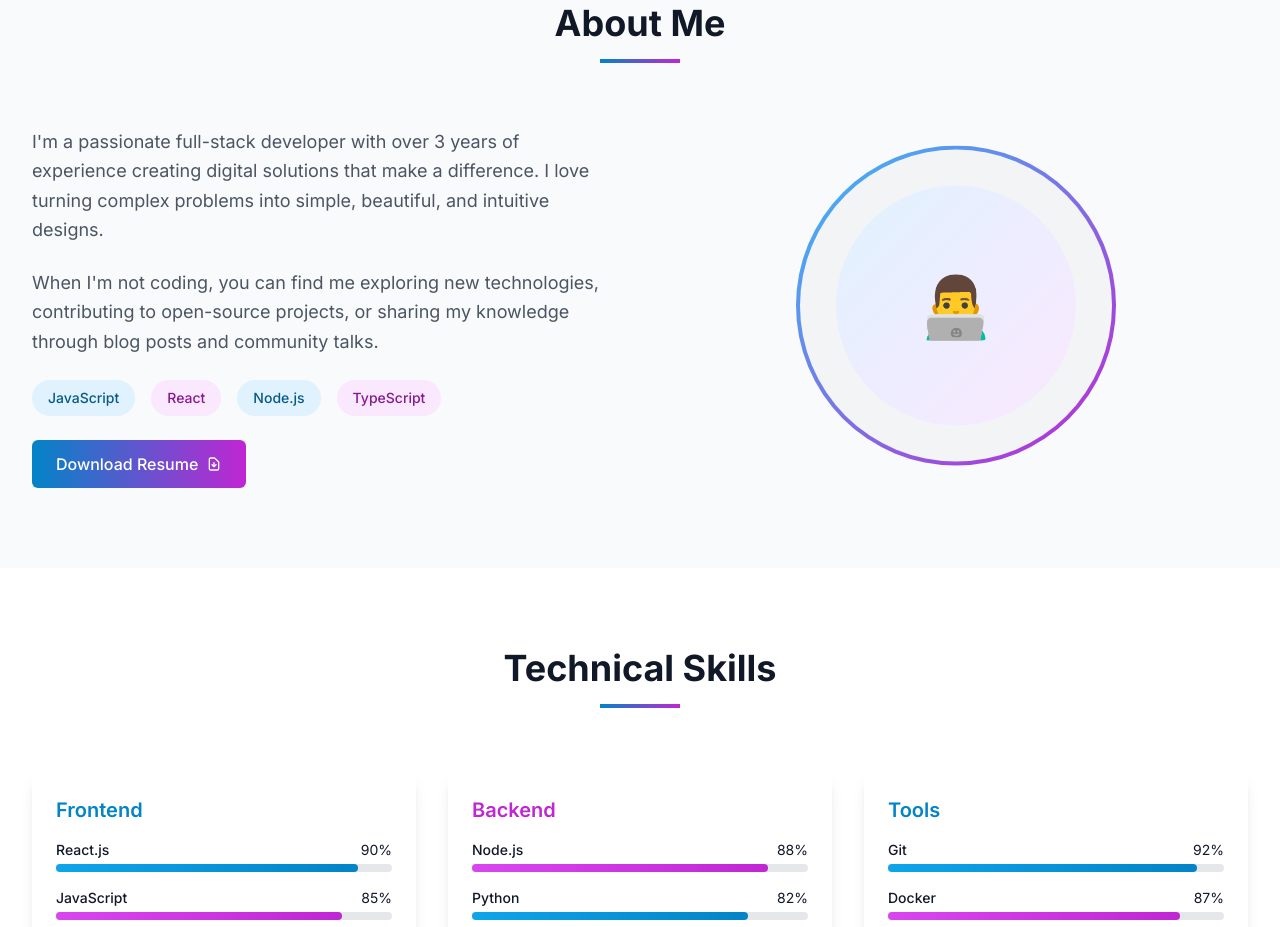
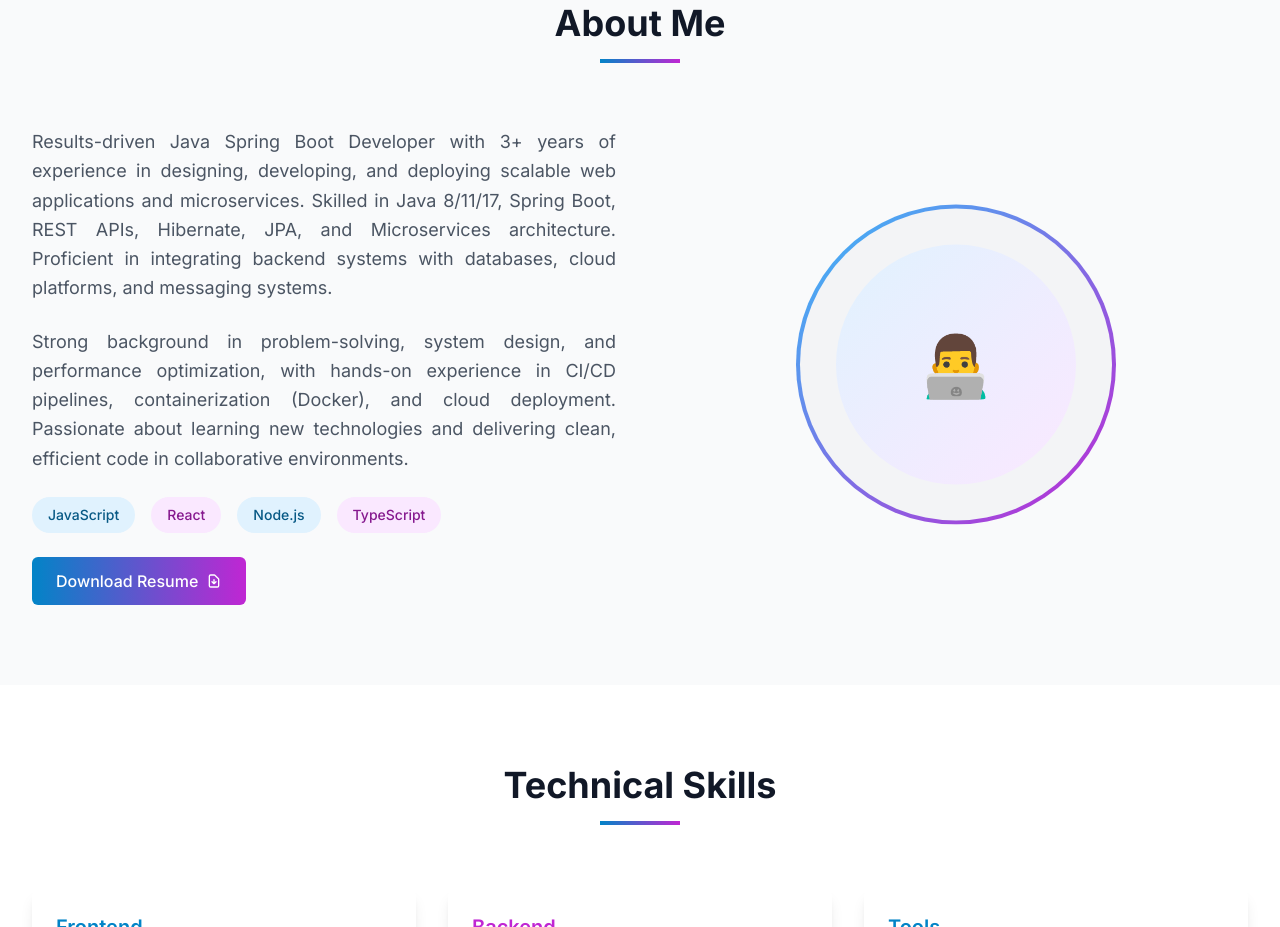
Before and after one commit to MannemLokesh/Portfolio, a plain HTML site: page index.html in a window 1280 px wide. Shown: the part 877-1804 px from the top of the page. Drawn offline with nearby package versions, Linux system fonts and the light colour scheme.

Commit message:
Update index.html

```diff
--- a/index.html
+++ b/index.html
@@ -313,11 +313,14 @@
             </div>
             <div class="grid grid-cols-1 lg:grid-cols-2 gap-12 items-center">
                 <div class="space-y-6">
-                    <p class="text-lg text-gray-600 dark:text-gray-300 leading-relaxed">
-                        I'm a passionate full-stack developer with over 3 years of experience creating digital solutions that make a difference. I love turning complex problems into simple, beautiful, and intuitive designs.
+                    <p class="text-lg text-gray-600 dark:text-gray-300 leading-relaxed" style="text-align: justify;">
+                        Results-driven Java Spring Boot Developer with 3+ years of experience in designing, developing, and deploying scalable web applications and microservices. Skilled in Java 8/11/17, Spring Boot, REST APIs, Hibernate, JPA, and Microservices architecture. Proficient in integrating backend systems with databases, cloud platforms, and messaging systems.
                     </p>
-                    <p class="text-lg text-gray-600 dark:text-gray-300 leading-relaxed">
+                    <!--<p class="text-lg text-gray-600 dark:text-gray-300 leading-relaxed">
                         When I'm not coding, you can find me exploring new technologies, contributing to open-source projects, or sharing my knowledge through blog posts and community talks.
+                    </p> -->
+                    <p class="text-lg text-gray-600 dark:text-gray-300 leading-relaxed" style="text-align: justify;">
+                       Strong background in problem-solving, system design, and performance optimization, with hands-on experience in CI/CD pipelines, containerization (Docker), and cloud deployment. Passionate about learning new technologies and delivering clean, efficient code in collaborative environments.
                     </p>
                     <div class="flex flex-wrap gap-4">
                         <span class="px-4 py-2 bg-primary-100 dark:bg-primary-900 text-primary-800 dark:text-primary-200 rounded-full text-sm font-medium">JavaScript</span>
```
